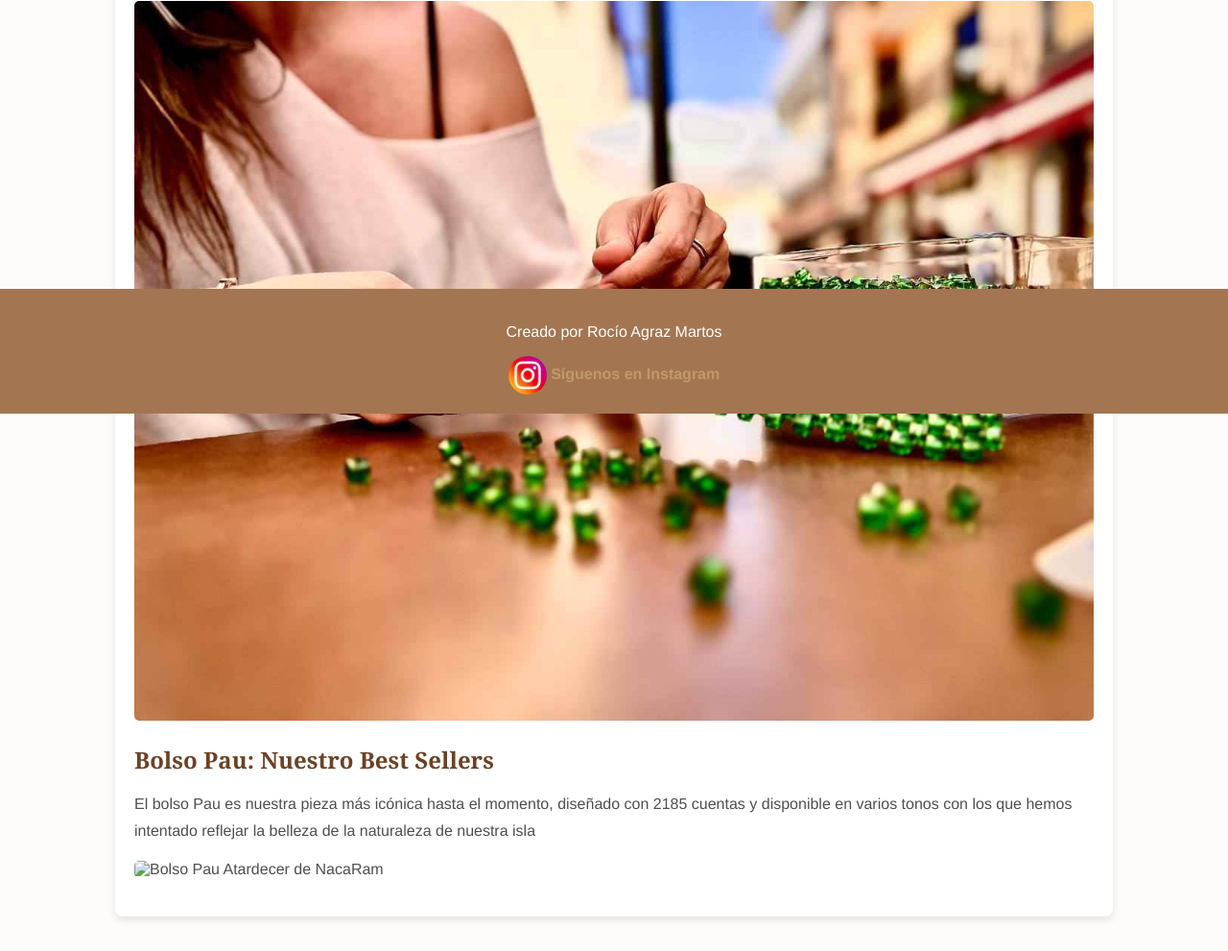
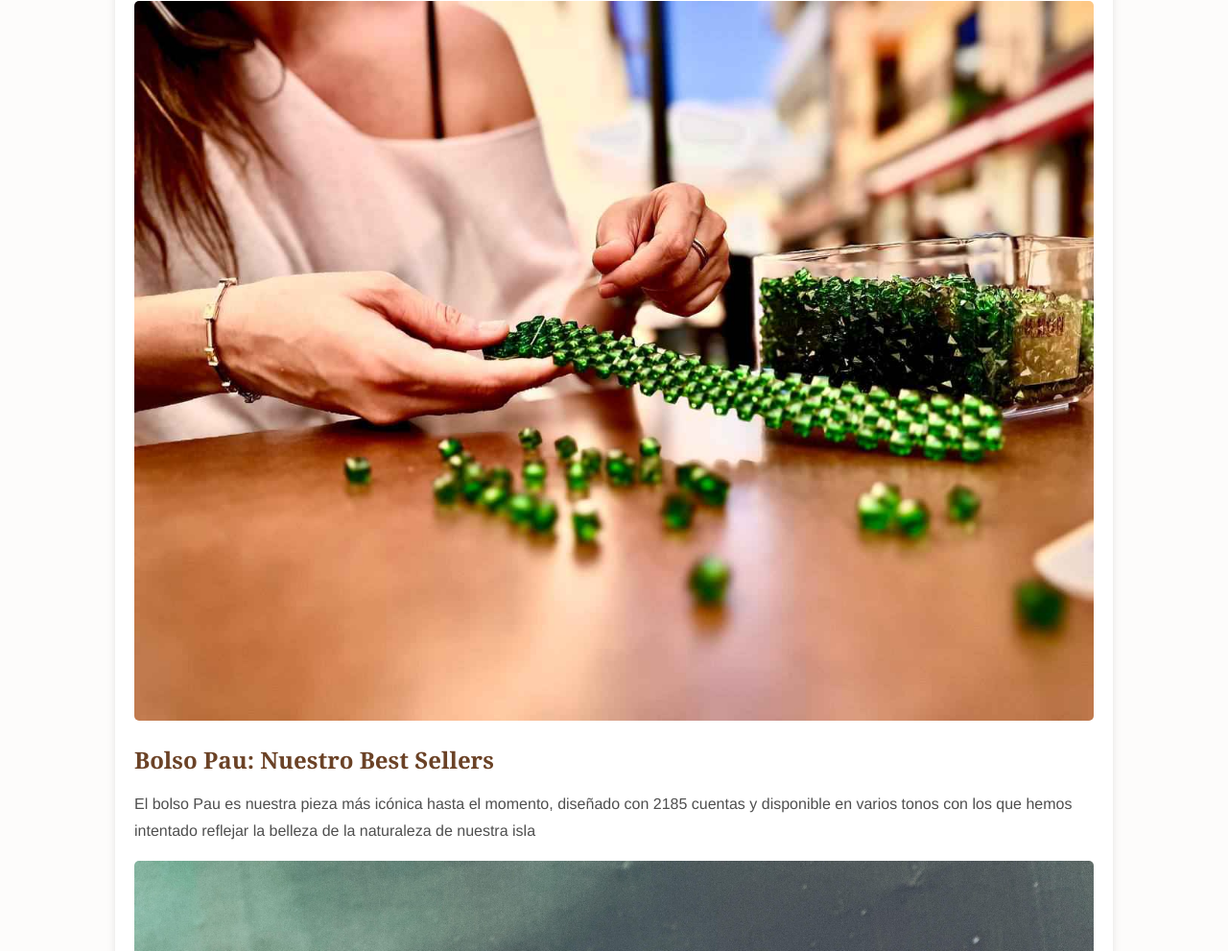
Before and after one commit to Rofraraf/blog, a plain HTML site: page index.html in a window 1280 px wide. Shown: the part 369-1360 px from the top of the page at 96% size. Drawn offline with Linux system fonts and the light colour scheme.

Commit message:
Correción de errores hasta la segunda entrada

```diff
--- a/index.html
+++ b/index.html
@@ -20,7 +20,7 @@
         <section>
             <h2>Bolso Pau: Nuestro Best Sellers</h2>
             <p>El bolso Pau es nuestra pieza más icónica hasta el momento, diseñado con 2185 cuentas y disponible en varios tonos con los que hemos intentado reflejar la belleza de la naturaleza de nuestra isla</p>
-            <img src="imagen/nacaram-pau.jpg" alt="Bolso Pau Atardecer de NacaRam">
+            <img src="images/nacaram-pau.jpg" alt="Bolso Pau Atardecer de NacaRam">
         </section>
     </main>
     <footer>
--- a/style.css
+++ b/style.css
@@ -1,4 +1,4 @@
-/* Estilo geneal */
+/* Estilo general */
 body {
     font-family: 'Helvetica Neue', Arial, sans-serif;
     margin: 0;
@@ -49,6 +49,7 @@ h1, h2 {
 main {
     margin: 40px auto;
     padding: 20px;
+    padding-bottom: 60px; /*Para evitar que el footer fije el contenido y pueda añadir*/
     max-width: 1000px;
     background-color: white;
     border-radius: 8px;
@@ -89,8 +90,8 @@ footer {
     background-color: #A47551;
     color: white;
     padding: 20px 0;
-    position: fixed;
+    /*position: fixed;
     width: 100%;
-    bottom: 0;
+    bottom: 0;*/
     margin-top: 40px;
 }
```
